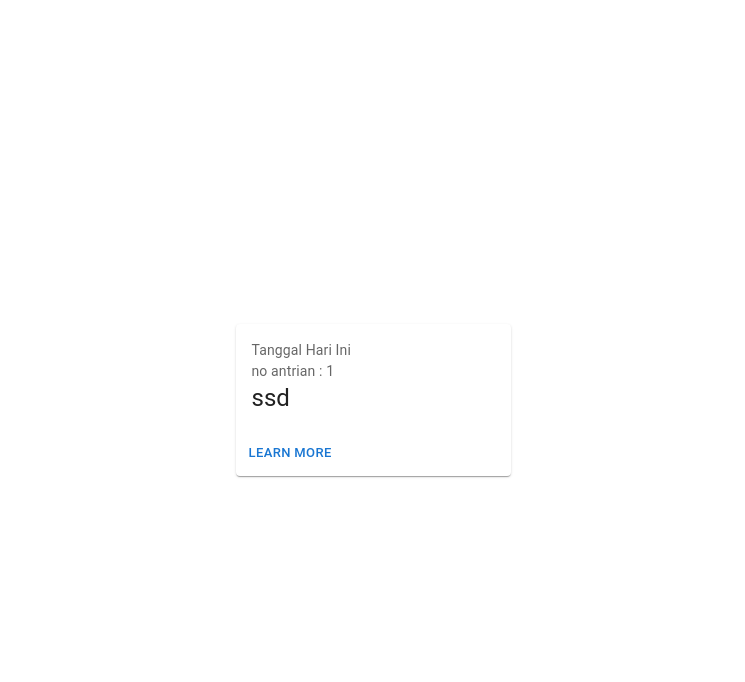
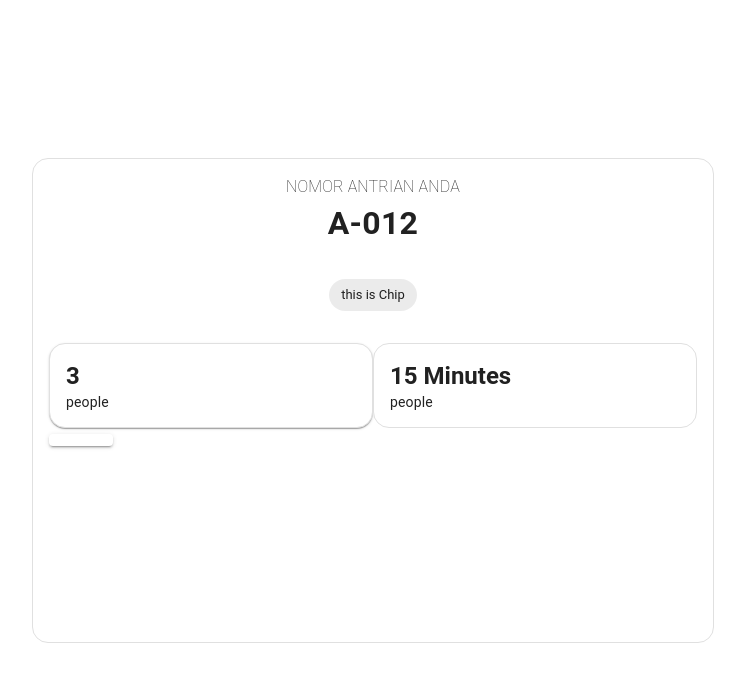
Before and after one commit to Luthfil4K/callendar_api, a Next.js app in the folder my-next-app/: page /queue/1 in a window 1280 px wide. Shown: the top 682 px of the page, without its empty margins (267-1012 px from the left). Built offline with nearby package versions, Linux system fonts and the light colour scheme; no server answers; the database is empty.

Commit message:
queue complete

```diff
--- a/my-next-app/src/app/components/CardDashboard.jsx
+++ b/my-next-app/src/app/components/CardDashboard.jsx
@@ -4,27 +4,28 @@ import { updateStatusByAdmin } from "../services/status";
 
 import { Card, Typography, Grid, Button, Chip } from "@mui/material";
 
-const CardDashboard = (data) => {
+const CardDashboard = ({data,boxColor,warnaBorder,warnaFont,boxDesc}) => {
   return (
     <Card
       sx={{
-        height: 175,
+        height: 110,
         p: 2,
         borderRadius: 4,
-        border: "1px solid #e0e0e0", // abu-abu border
-        boxShadow: "none", // default tanpa shadow
-        transition: "all 0.2s ease", // animasi halus
+        border: `1px solid ${warnaBorder}`,
+        boxShadow: "none",
+        transition: "all 0.2s ease",
         "&:hover": {
           boxShadow: "0 6px 20px rgba(0,0,0,0.15)",
         },
+        backgroundColor:`${boxColor}`
       }}
     >
       <Grid container>
         <Grid size={{ md: 12, xs: 12 }}>
-          <Typography variant="h6">2</Typography>
+          <Typography variant="h4" sx={{fontWeight:800, color:`${warnaFont}`}}>{data}</Typography>
         </Grid>
-        <Grid size={{ md: 12, xs: 12 }}>
-          <Typography>Waiting</Typography>
+        <Grid sx={{marginTop:0}} size={{ md: 12, xs: 12 }}>
+          <Typography sx={{color:`${warnaFont}`}} variant="body2">{boxDesc}</Typography>
         </Grid>
       </Grid>
     </Card>
--- /dev/null
+++ b/my-next-app/src/app/components/CardGuest.jsx
@@ -0,0 +1,95 @@
+import React from "react";
+import { Card, Typography, Grid, Button, Chip } from "@mui/material";
+
+const CardGuest = () => {
+  return (
+    <>
+      <Card
+        sx={{
+          minWidth: 200,
+          height: 485,
+          p: 2,
+          borderRadius: 4,
+          border: "1px solid #e0e0e0", // abu-abu border
+          boxShadow: "none", // default tanpa shadow
+          transition: "all 0.2s ease", // animasi halus
+          "&:hover": {
+            boxShadow: "0 6px 20px rgba(0,0,0,0.15)",
+          },
+        }}
+      >
+        <Grid container>
+          <Grid size={{ xs: 12, md: 12 }}>
+            <Typography sx={{ textAlign: "center", fontWeight: 100 }}>
+              NOMOR ANTRIAN ANDA
+            </Typography>
+          </Grid>
+          <Grid size={{ xs: 12, md: 12 }}>
+            <Typography
+              sx={{ textAlign: "center", fontSize: 32, fontWeight: 700 }}
+            >
+              A-012
+            </Typography>
+          </Grid>
+          <Grid
+            size={{ xs: 12, md: 12 }}
+            sx={{
+              marginTop: 4,
+              display: "flex",
+              justifyContent: "center",
+              alignItems: "center",
+            }}
+          >
+            <Chip label={"this is Chip"}></Chip>
+          </Grid>
+          <Grid sx={{ marginTop: 4 }} size={{ xs: 6, md: 6 }}>
+            <Card
+              sx={{
+                minWidth: 50,
+                height: 85,
+                p: 2,
+                borderRadius: 4,
+                border: "1px solid #e0e0e0", // abu-abu border
+              }}
+            >
+              <Typography sx={{ fontWeight: 600 }} variant="h5">
+                3
+              </Typography>
+              <Typography variant="body2">people</Typography>
+            </Card>
+          </Grid>
+          <Grid sx={{ marginTop: 4 }} size={{ xs: 6, md: 6 }}>
+            <Card
+              sx={{
+                minWidth: 30,
+                height: 85,
+                p: 2,
+                borderRadius: 4,
+                border: "1px solid #e0e0e0", // abu-abu border
+                boxShadow: "none", // default tanpa shadow
+              }}
+            >
+              <Typography sx={{ fontWeight: 600 }} variant="h5">
+                15 Minutes
+              </Typography>
+              <Typography variant="body2">people</Typography>
+            </Card>
+          </Grid>
+          <Grid xs={{ md: 12, xs: 12 }}></Grid>
+          <Grid xs={{ md: 12, xs: 12 }}>
+            <Button
+              fullWidth
+              variant="contained"
+              color="white"
+              sx={{ fontColor: "gray" }}
+            >
+              {" "}
+            </Button>
+          </Grid>
+        </Grid>
+      </Card>
+    </>
+  );
+};
+
+export default CardGuest;
--- a/my-next-app/src/app/components/CardQueue.jsx
+++ b/my-next-app/src/app/components/CardQueue.jsx
@@ -3,18 +3,13 @@ import { updateStatusByAdmin } from "../services/status";
 
 import { Card, Typography, Grid, Button, Chip } from "@mui/material";
 
-const CardQueue = (data) => {
+const CardQueue = ({data,onUpdateStatus}) => {
   const [prime, setPrime] = useState(null);
 
   useEffect(() => {
-    setPrime(data.data);
-  }, [data.data]);
+    setPrime(data);
+  }, [data]);
 
-  console.log("data");
-  console.log(data.data);
-
-  console.log(prime);
-  console.log("prime");
 
   const toAmPm = (waktu) =>
     new Date(waktu).toLocaleString("en-US", {
@@ -33,6 +28,8 @@ const CardQueue = (data) => {
       ...prev,
       status: status,
     }));
+
+    onUpdateStatus(status)
   };
 
   const colorMap = {
@@ -52,7 +49,7 @@ const CardQueue = (data) => {
                 variant="contained"
                 color="success"
                 fullWidth
-                onClick={() => handleStatusByAdmin(data.data.id, "DONE")}
+                onClick={() => handleStatusByAdmin(data.id, "DONE")}
               >
                 Complete
               </Button>
@@ -68,7 +65,7 @@ const CardQueue = (data) => {
           <>
             <Grid size={{ md: 6, sm: 6, xs: 12 }} sx={{ display: "flex" }}>
               <Button
-                onClick={() => handleStatusByAdmin(data.data.id, "CALLED")}
+                onClick={() => handleStatusByAdmin(data.id, "CALLED")}
                 sx={{ borderRadius: 2 }}
                 fullWidth
                 color="info"
@@ -86,7 +83,7 @@ const CardQueue = (data) => {
                 color="error"
                 variant="outlined"
                 fullWidth
-                onClick={() => handleStatusByAdmin(data.data.id, "CANCELLED")}
+                onClick={() => handleStatusByAdmin(data.id, "CANCELLED")}
               >
                 Cancel
               </Button>
@@ -100,6 +97,7 @@ const CardQueue = (data) => {
   return (
     <Card
       sx={{
+        minWidth:200,
         height: 185,
         p: 2,
         borderRadius: 4,
@@ -120,13 +118,13 @@ const CardQueue = (data) => {
                 fontWeight={600}
                 sx={{ ontFamily: "Poppins, sans-serif" }}
               >
-                A-{data.data.id}
+                A-{data.id}
               </Typography>
               <Typography
                 variant="body2"
                 sx={{ fontFamily: "Poppins, sans-serif", color: "gray" }}
               >
-                {toAmPm(data.data.date)}
+                {toAmPm(data.date)}
               </Typography>
             </Grid>
             <Grid
@@ -136,12 +134,12 @@ const CardQueue = (data) => {
               <Chip
                 onClick={
                   canClick
-                    ? () => handleStatusByAdmin(data.data.id, "PENDING")
+                    ? () => handleStatusByAdmin(data.id, "PENDING")
                     : undefined
                 }
                 clickable={canClick}
                 color={colorMap[prime?.status] || "warning"}
-                label={prime?.status}
+                label={prime?.status=="PENDING"?"WAITING":prime?.status}
               />
             </Grid>
           </Grid>
--- a/my-next-app/src/app/queue/[id]/page.jsx
+++ b/my-next-app/src/app/queue/[id]/page.jsx
@@ -7,6 +7,8 @@ import CardContent from "@mui/material/CardContent";
 import CardActions from "@mui/material/CardActions";
 import Button from "@mui/material/Button";
 import Typography from "@mui/material/Typography";
+
+import CardGuest from "@/app/components/CardGuest";
 
 import getQueueNumberUser from "../../services/status";
 
@@ -34,24 +36,7 @@ const QueueMember = ({params}) => {
 
   return (
     <div className="flex items-center justify-center min-h-screen">
-      <Card sx={{ minWidth: 275 }}>
-        <CardContent>
-          <Typography sx={{ color: "text.secondary", fontSize: 14 }}>
-            Tanggal Hari Ini
-          </Typography>
-          <Typography sx={{ color: "text.secondary", fontSize: 14 }}>
-            no antrian : {id}
-          </Typography>
-
-          <Typography variant="h5" component="div">
-            {"ssd"}
-          </Typography>
-        </CardContent>
-
-        <CardActions>
-          <Button size="small">Learn More</Button>
-        </CardActions>
-      </Card>
+     <CardGuest></CardGuest>
     </div>
   );
 };
```
Also changed, not shown: my-next-app/src/app/numberAdmin/page.jsx (+152 -19 lines).
